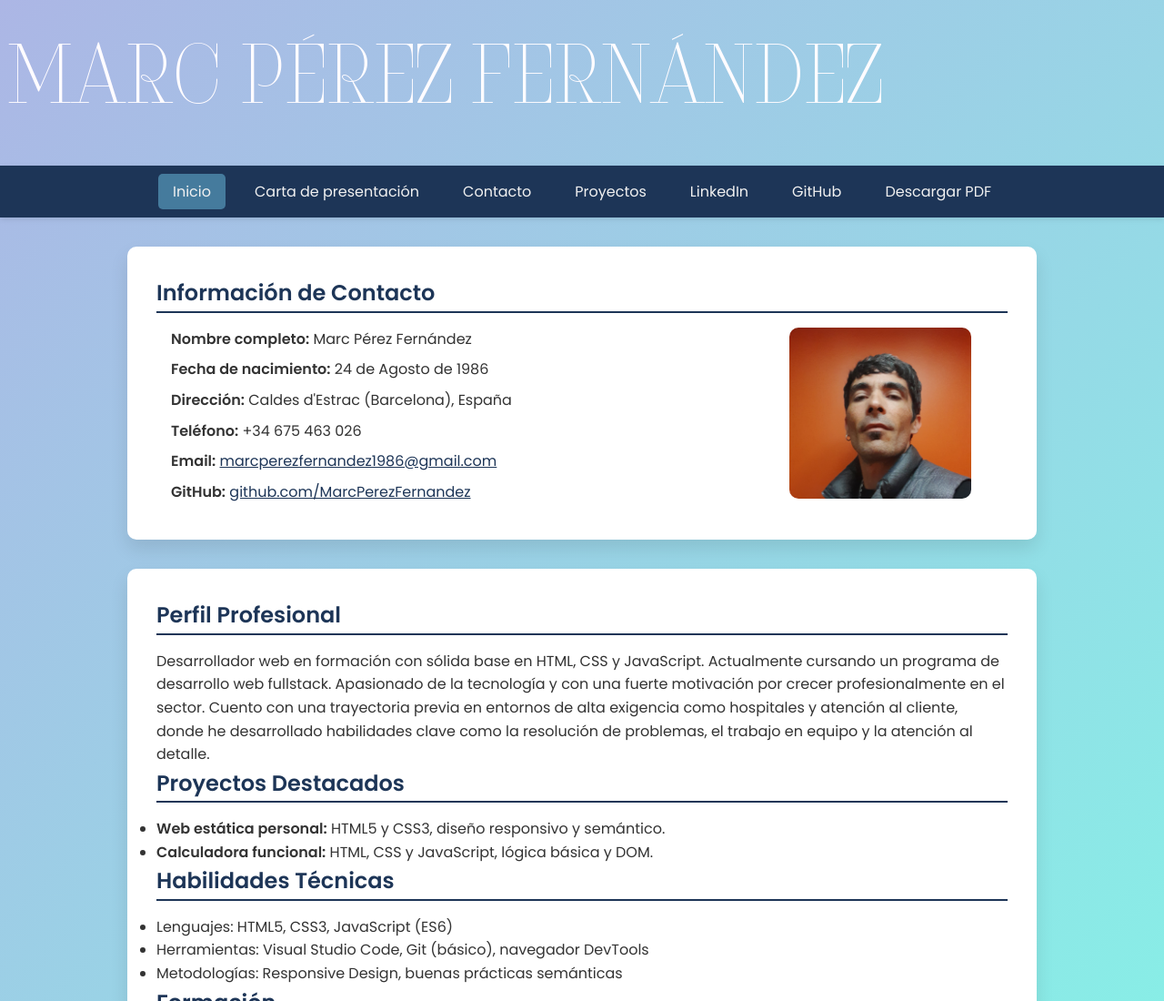
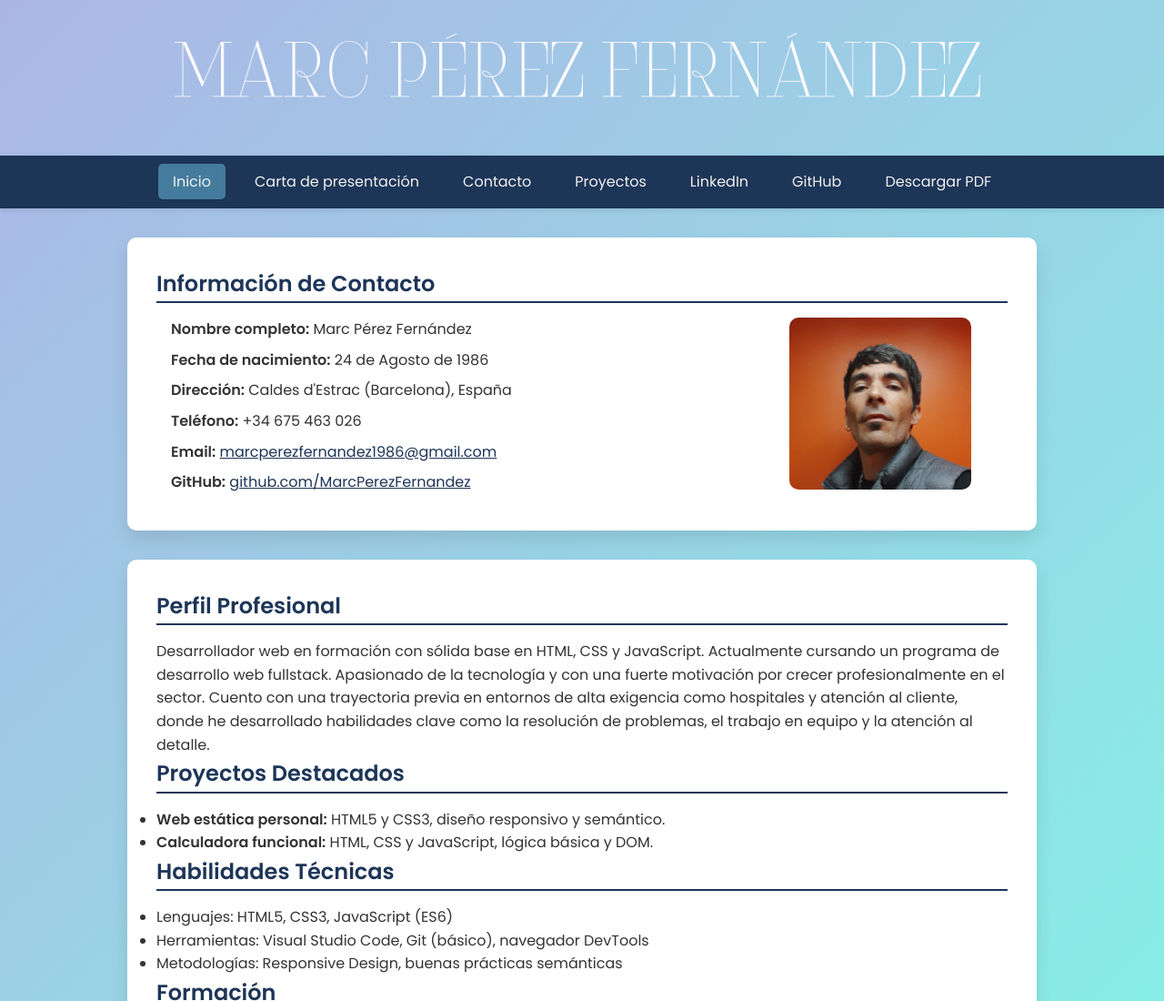
Before and after one commit to MarcPerezFernandez/CV_Web_Multipagina, a plain HTML site: page index.html in a window 1280 px wide. Shown: the top 1100 px of the page at 91% size. Drawn offline with nearby package versions, Linux system fonts and the light colour scheme.

Commit message:
Update estilo.css

```diff
--- a/Css/estilo.css
+++ b/Css/estilo.css
@@ -20,7 +20,7 @@ h2 {
     border-bottom: #1d3557 solid 2px;
 }
 
-.logo-nombre {
+#logo-nombre {
   display: block;
   margin: 20px auto;
   width: 915px;
```
